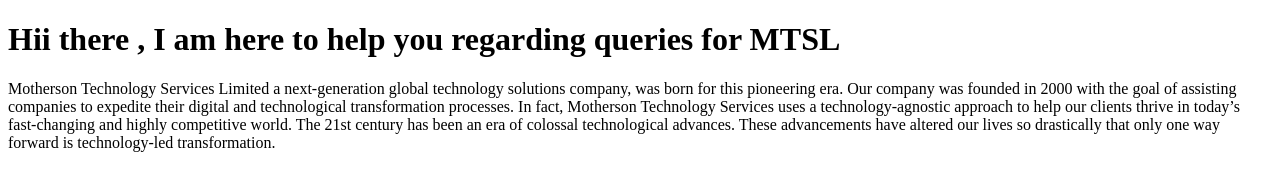
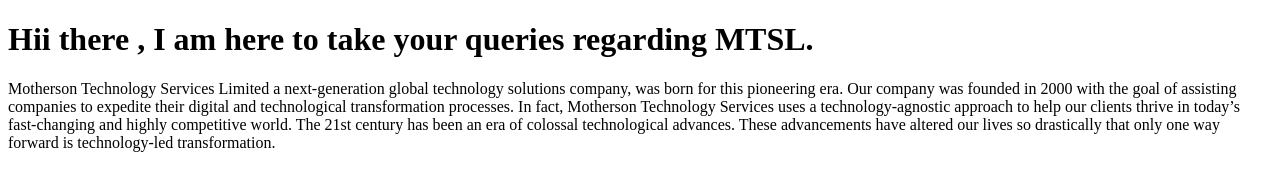
Before and after one commit to jaya855/cicd-freestyle, a plain HTML site: page index.html in a window 1280 px wide. Drawn offline with Linux system fonts and the light colour scheme.

Commit message:
header changed

```diff
--- a/index.html
+++ b/index.html
@@ -5,7 +5,7 @@
     <meta name="viewport" content="width=device-width, initial-scale=1.0">
     <title>mtsl</title>
     <h1>
-        Hii there , I am here to help you regarding queries for MTSL
+        Hii there , I am here to take your queries regarding MTSL.
     </h1>
     <p>
         Motherson Technology Services Limited a next-generation global technology solutions company, was born for this pioneering era. Our company was founded in 2000 with the goal of assisting companies to expedite their digital and technological transformation processes. In fact, Motherson Technology Services uses a technology-agnostic approach to help our clients thrive in today’s fast-changing and highly competitive world. The 21st century has been an era of colossal technological advances. These advancements have altered our lives so drastically that only one way forward is technology-led transformation.
```
